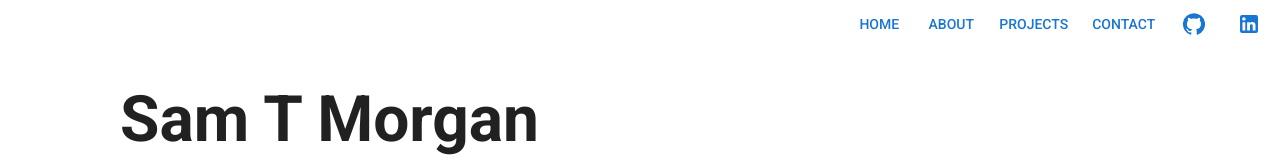
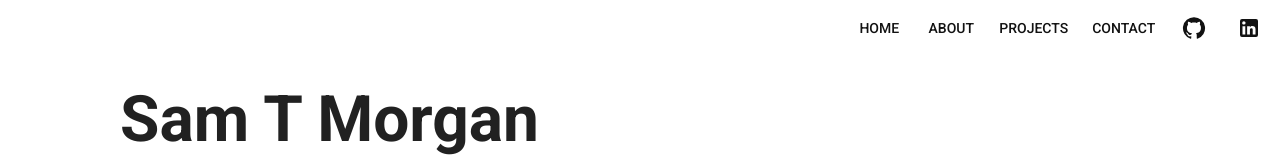
Before and after one commit to samtmorgan/portfolio, a Next.js app: page / in a window 1280 px wide. Shown: the top 160 px of the page. Built offline with nearby package versions, Linux system fonts and the light colour scheme.

Commit message:
style: change primary colour

```diff
--- a/src/components/Header.tsx
+++ b/src/components/Header.tsx
@@ -55,7 +55,7 @@ export function Header({
 			sx={{
 				position: 'fixed',
 				zIndex: 2000,
-				height: '48px',
+				height: '56px',
 				display: 'flex',
 				padding: '0.5rem',
 				width: '100%',
@@ -72,7 +72,7 @@ export function Header({
 				}}
 			>
 				<IconButton
-					size="large"
+					// size="large"
 					// edge="start"
 					color="primary"
 					aria-label="menu"
--- a/src/components/MenuDrawer.tsx
+++ b/src/components/MenuDrawer.tsx
@@ -48,7 +48,7 @@ export default function MenuDrawer({
 			<Box
 				sx={{
 					zIndex: 2000,
-					height: '48px',
+					height: '56px',
 					display: 'flex',
 					padding: '0.5rem',
 					width: '100%',
@@ -65,7 +65,7 @@ export default function MenuDrawer({
 					}}
 				>
 					<IconButton
-						size="large"
+						// size="large"
 						// edge="start"
 						color="primary"
 						aria-label="menu"
--- a/src/components/ThemeRegistry/theme.ts
+++ b/src/components/ThemeRegistry/theme.ts
@@ -10,6 +10,7 @@ const roboto = Roboto({
 const theme = createTheme({
 	palette: {
 		mode: 'light',
+		primary: { main: '#121212' },
 	},
 	typography: {
 		fontFamily: roboto.style.fontFamily,
```
Also changed, not shown: src/components/ThemeRegistry/ThemeRegistry.tsx (+6 -1 lines). Lines whose indentation alone changed are shown as unchanged.
